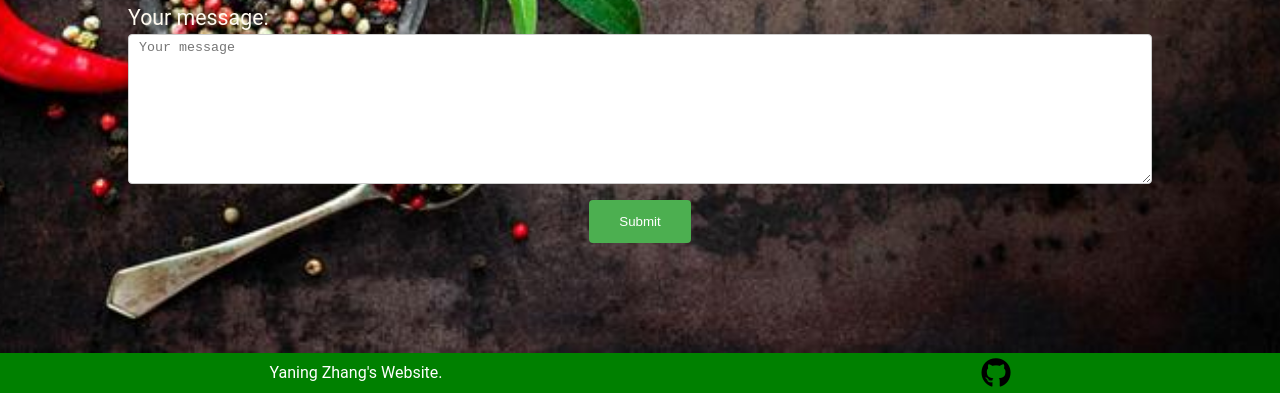
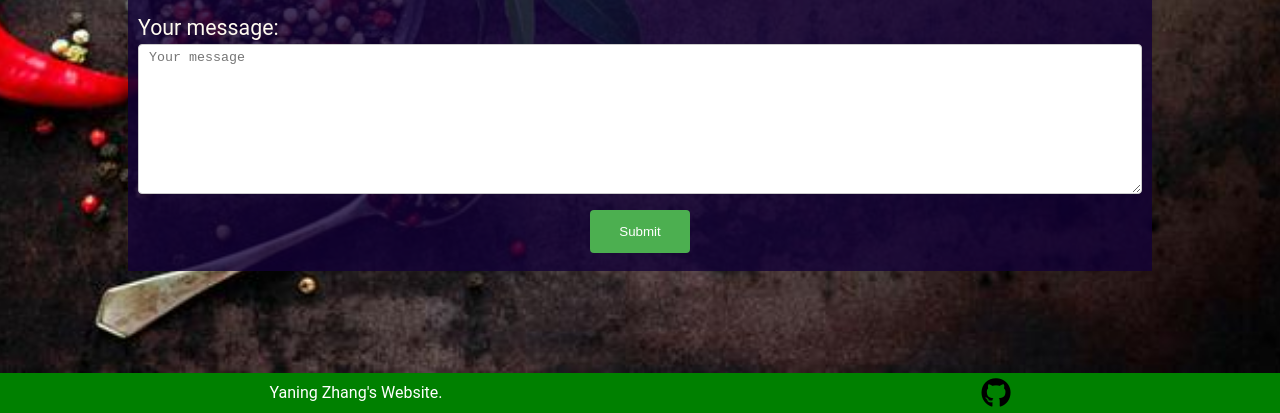
Before and after one commit to yaningzh/yaningzh.github.io, a plain HTML site: page portfolio-final/index.html in a window 1280 px wide. Shown: the part 731-1144 px from the top of the page. Drawn offline with Linux system fonts and the light colour scheme; a web font is replaced by a local one.

Commit message:
Update index.html

```diff
--- a/portfolio-final/index.html
+++ b/portfolio-final/index.html
@@ -29,6 +29,7 @@
             <p>Sichuan, a place where I spent my four years undergrad there, I am so impressed with the food there. The first time I went to Sichuan is when I graduate from middle school, mom and I went there to play, at that time I was not used to the food there, but after a few months when I went to college, I was so impressed by the food there and always dine together with friends of ordering Sichuan Cuisine. Right now, I am at abroad, I still miss the decilious food there.</p>
             <p>Sichuan cuisine is one the eight main cuisine in China. The main taste of it is spicy and hemp, it always use heavy oil and heavy chilli. It has a lot of delicious food which attracts people all over the world to have a try on that. This page will introduce this cuisine to you. Sichuan is in the southwest of China, it is surrounded by mountains, the terrain of Sichuan is the basin and it is extremely wet all year round, people eat spicy food in order to keep them heatlth.</p>
         </div>
+	<div id="homeCont">
             <h1 id="contactT">Contact</h1>
             <form action="https://formspree.io/f/mzbwnbpb" method="POST">
                 <div class="contact">
@@ -53,7 +54,7 @@
                 </div>
                 <button type="submit">Submit</button>
             </form>
-
+        </div>
 	</main>
 
 	<footer>
```
